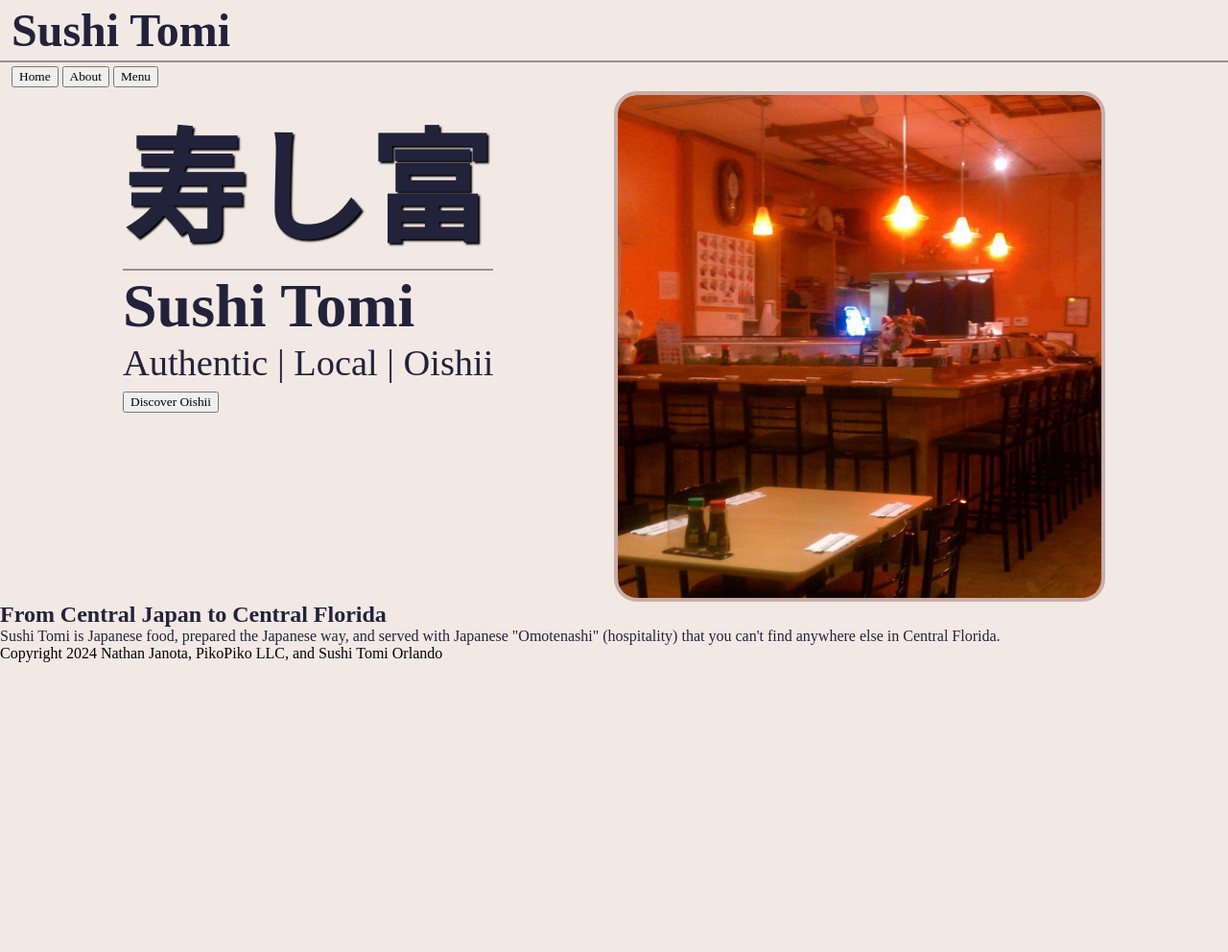
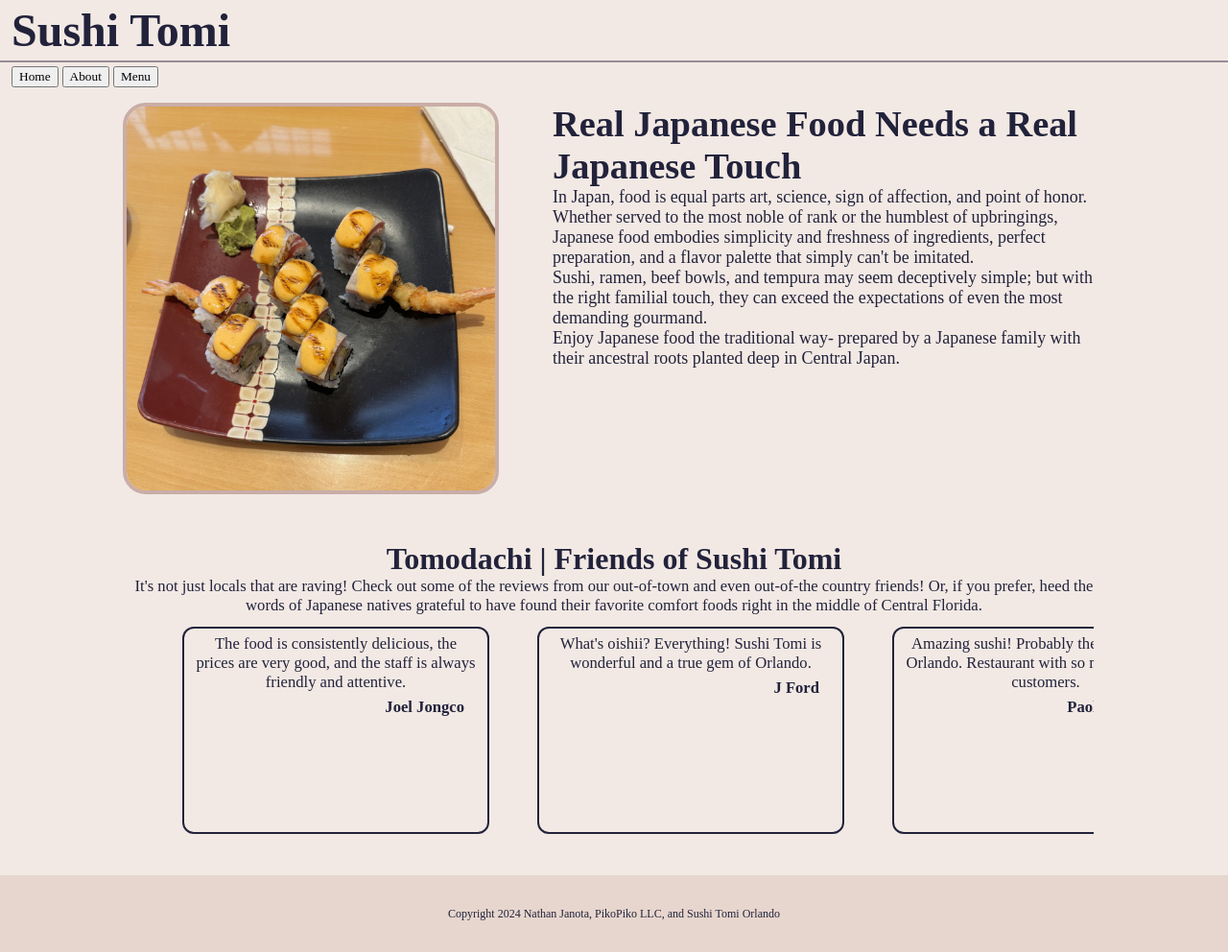
Before and after one commit to TitanTankNate/restaurant-page, a website built with webpack: page src/template.html in a window 1280 px wide. Shown: the whole page at 96% size. Before the commit the page ends 800 px from the top, so only its background shows below. Built offline with nearby package versions, Linux system fonts and the light colour scheme.

Commit message:
Add style to home and about pages
+ Added style to home and about pages

```diff
--- a/src/index.js
+++ b/src/index.js
@@ -50,4 +50,4 @@
 });
 
 
-createHomePage();
+createAboutPage();
--- a/src/styles.css
+++ b/src/styles.css
@@ -89,7 +89,6 @@
 
   p {
       /* Font and color declarations */
-      /* font-family: "Geo", sans-serif; */
   }
 
   a {
@@ -135,6 +134,7 @@
     justify-content: space-between;
     gap: 5vw;
 
+    padding: 12px 0px;
     margin: 0px max(0.5vw, 10vw);
   }
 
@@ -157,7 +157,11 @@
   }
 
   .text-container-generic button {
-    margin: 1vh 0.5vw auto auto;
+    font-size: 1rem;
+    width: max(20vw, 120px);
+    height: max(6vh, 50px);
+
+    margin: 12px 0px;
   }
 
   /* Image container */
@@ -176,3 +180,128 @@
     border: 4px solid var(--font-alternative-color);
     border-radius: 24px;
   }
+
+
+
+  /* HERO CONTAINER HC  HC  HC  HC  HC  HC  HC  HC  HC  HC  HC  HC   */
+  .content-container-hero {
+    display: flex;
+    flex-direction: column;
+
+    background-color: var(--accent-color);
+
+    border: 2px solid var(--background-color-darker);
+    border-radius: 12px;
+    padding: 12px 12px;
+    margin: 25px max(0.5vw, 10vw);
+}
+
+  .hero-header-h2 {
+    font-size: max(1.2rem, 4vw);
+    color: var(--font-alternative-color);
+
+  }
+
+  .hero-body-p {
+    font-size: max(1rem, 2vw);
+    color: var(--background-color);
+  }
+
+
+
+  /* FOOTER F F F F F F F F F F F F F F F F F F F F F F F F F F F F F*/
+  .footer {
+    display: flex;
+    flex-direction: column;
+    justify-content: center;
+
+    background-color: var(--background-color-darker);
+
+    height: 10vh;
+  }
+
+  .footer-p {
+    text-align: center;
+    font-size: max(0.5rem, 1.5vh);
+
+  }
+
+
+
+
+
+/* ABOUT PAGE   ABOUT PAGE    ABOUT PAGE    ABOUT PAGE    ABOUT PAGE */
+
+/* CONTENT CONTAINER  CC  CC  CC  CC  CC  CC  CC  CC  CC  CC  CC  CC */
+.content-container-generic h2 {
+  font-size: max(1.2rem, 3vw);
+
+}
+
+.content-container-generic p {
+  font-size: max(0.7rem, 1.4vw);
+
+}
+
+
+
+/* REVIEW CONTAINER RC  RC  RC  RC  RC  RC  RC  RC  RC  RC  RC  RC  R*/
+.review-container-generic {
+  display: flex;
+  flex-direction: column;
+
+  padding: 12px 12px;
+  margin: 25px max(0.5vw, 10vw);
+}
+
+.review-container-generic h2 {
+  font-size: max(1.2rem, 2.5vw);
+
+  text-align: center;
+
+}
+
+.review-container-generic p {
+  font-size: max(0.8rem, 1.3vw);
+
+  text-align: center;
+
+}
+
+.review-card-container {
+  display: grid;
+  grid-template-columns: repeat(4,max(150px,25vw));
+  grid-template-rows: 150px;
+  gap: 50px;
+  overflow-x: auto;
+  overflow-y: hidden;
+
+  height: 210px;
+
+  padding: 12px 50px;
+}
+
+.review-card-1,
+.review-card-2,
+.review-card-3,
+.review-card-4 {
+  display: flex;
+  flex-direction: column;
+
+  height: 200px;
+
+  border: 2px solid var(--font-default-color);
+  border-radius: 12px;
+  padding: 6px 12px;
+}
+
+.review-card-container p {
+
+}
+
+.review-card-container h4 {
+  font-size: max(0.8rem, 1.3vw);
+  text-align: end;
+
+  padding: 6px 12px;
+}
--- a/src/template.html
+++ b/src/template.html
@@ -25,6 +25,8 @@
     <div class="content" id="content">
 
     </div>
-    <footer class="footer">Copyright 2024 Nathan Janota, PikoPiko LLC, and Sushi Tomi Orlando</footer>
+    <footer class="footer">
+        <p class="footer-p">Copyright 2024 Nathan Janota, PikoPiko LLC, and Sushi Tomi Orlando</p>
+    </footer>
 </body>
 </html>
```
